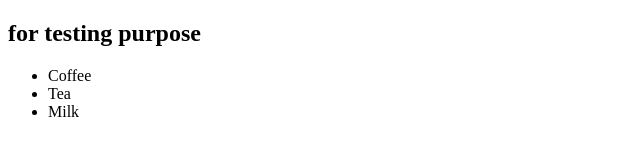
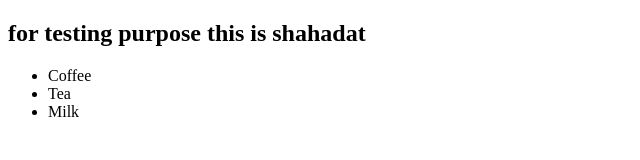
Before and after one commit to shahadatshahed/Project_AWS_EC2_html_nginx_docker, a plain HTML site: page index.html in a window 1280 px wide. Shown: the whole page, without its empty margins (0-640 px from the left). Drawn offline with Linux system fonts and the light colour scheme.

Commit message:
Update index.html

```diff
--- a/index.html
+++ b/index.html
@@ -2,7 +2,7 @@
 <html>
 <body>
 
-<h2>for testing purpose</h2>
+<h2>for testing purpose this is shahadat</h2>
 
 <ul>
   <li>Coffee</li>
```
